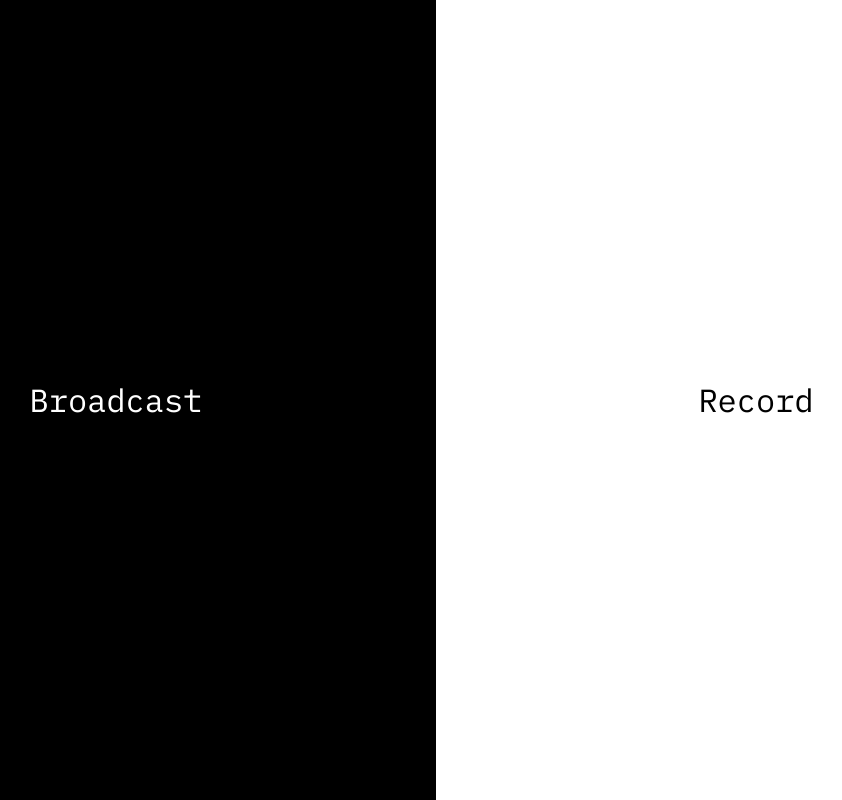
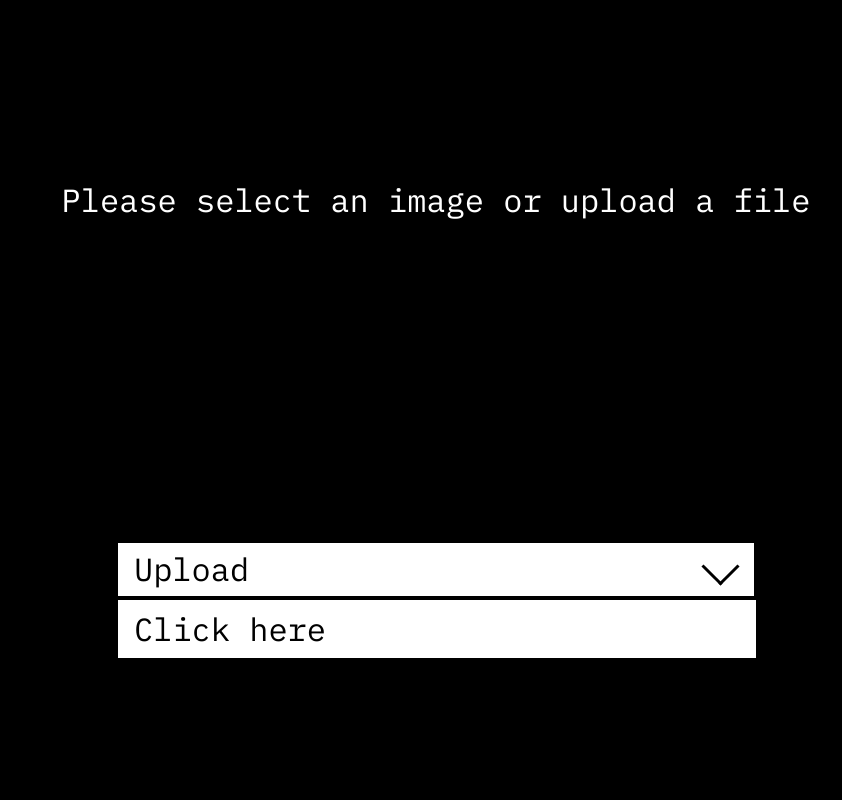
Before and after one commit to moritzebeling/led-transmit, a Svelte app: page / in a window 1280 px wide. Shown: the whole page, without its empty margins (204-1046 px from the left). Built offline with nearby package versions, Linux system fonts and the light colour scheme.

Commit message:
style broadcast select file

```diff
--- a/public/global.css
+++ b/public/global.css
@@ -17,17 +17,7 @@ body {
 	font-family: 'IBM Plex Mono', monospace;
 }
 
-.black {
-	background-color: black;
-	color: white;
-}
-.white {
-	background-color: white;
-	color: black;
-}
-
 html, body {
-	position: relative;
 	width: 100%;
 	height: 100%;
 }
@@ -38,6 +28,24 @@ button {
 	cursor: pointer;
 }
 
+.black {
+	background-color: black;
+	color: white;
+}
+.white {
+	background-color: white;
+	color: black;
+}
+.full {
+	width: 100vw;
+	height: 100vh;
+}
+
+.button,
+button {
+	border: 2px solid currentColor;
+}
+
 @keyframes blink {
 	0%, 100% {
 		opacity: 0;
@@ -46,3 +54,59 @@ button {
 		opacity: 1;
 	}
 }
+
+input[type=file] {
+	color: transparent;
+	display: flex;
+	border: none;
+}
+input[type=file]::-webkit-file-upload-button {
+	visibility: hidden;
+}
+input[type=file]::-webkit-file-upload-button {
+	visibility: hidden;
+}
+input[type=file]::before {
+	content: 'Click here';
+	color: black;
+	display: inline-block;
+	padding: 0.5rem 1rem;
+	border: 2px solid black;
+	outline: none;
+	white-space: nowrap;
+	-webkit-user-select: none;
+	cursor: pointer;
+	width: 100%;
+	background-color: white;
+}
+input[type=file]:active {
+	outline: 0;
+}
+input[type=file]:active::before {
+	border-color: yellow;
+}
+select {
+	-moz-appearance: none;
+	-webkit-appearance: none;
+	appearance: none;
+	border: 2px solid black;
+	border-radius: 0;
+	padding: 0.5rem 1rem;
+	outline: none;
+}
+.select-wrapper {
+	position: relative;
+}
+.select-wrapper::before {
+	position: absolute;
+	right: 0.7em;
+	top: 0.4em;
+	border-right: 3px solid black;
+	border-bottom: 3px solid black;
+	content: '';
+	width: 1.5rem;
+	height: 1.5rem;
+	display: block;
+	z-index: 10;
+	transform: rotate(45deg);
+}
--- a/public/index.html
+++ b/public/index.html
@@ -10,7 +10,7 @@
 	<link rel="preconnect" href="https://fonts.gstatic.com" crossorigin>
 	<link href="https://fonts.googleapis.com/css2?family=IBM+Plex+Mono:wght@400&display=swap" rel="stylesheet">
 
-	<link rel='icon' type='image/png' href='/favicon.png'>
+	<link rel='icon' type='image/png' href='/images/earth-64.png'>
 	<link rel='stylesheet' href='/global.css'>
 	<link rel='stylesheet' href='/build/bundle.css'>
 
--- a/src/App.svelte
+++ b/src/App.svelte
@@ -1,6 +1,6 @@
 <script>
 
-	let mode = false;
+	let mode = 'broadcast';
 
 	import Broadcast from './broadcast/Broadcast.svelte';
 	import Record from './record/Record.svelte';
@@ -17,7 +17,7 @@
 
 {:else}
 
-	<nav>
+	<nav class="full">
 		<div>
 			<button on:click={()=>{ mode = 'broadcast' }}>Broadcast</button>
 		</div>
@@ -32,8 +32,6 @@
 
 	nav {
 		display: flex;
-		width: 100vw;
-		height: 100vh;
 	}
 	@media (orientation: portrait) {
 		nav {
--- a/src/broadcast/Broadcast.svelte
+++ b/src/broadcast/Broadcast.svelte
@@ -107,16 +107,24 @@
 </script>
 
 {#if !isSelected}
+    <section class="select full">
+        <div>
             <p>Please select an image or upload a file</p>
+        </div>
+        <div>
+            <div class="select-wrapper">
                 <select bind:value={selectedImage} on:change={handleSelectImage}>
                     {#each defaultImages as image}
                         <option value={image}>{image}</option>
                     {/each}
                     <option value='upload'>Upload</option>
                 </select>
+            </div>
             {#if selectedImage === 'upload'}
                 <input type="file" on:change={uploadImage} accept="image/*" />
             {/if}
+        </div>
+    </section>
 {:else}
 
     <canvas use:setupCanvas width={config.width*config.resolution} height={config.height*config.resolution} />
@@ -150,12 +158,30 @@
 
 <style>
 	canvas {
-        border: 1px solid #ddd;
+        border: 1px solid #333;
     }
     .display {
-        border: 1px solid #ddd;
+        border: 1px solid #333;
         width: 250px;
         height: 250px;
         display: inline-block;
     }
+    section {
+        display: flex;
+        flex-direction: column;
+    }
+    section > div {
+        flex: 1;
+        display: flex;
+        justify-content: center;
+        align-items: center;
+        flex-direction: column;
+    }
+    select, input {
+        display: block;
+        width: 50vw;
+    }
+    select {
+        background-color: white;
+    }
 </style>
```
Lines whose indentation alone changed are shown as unchanged.
